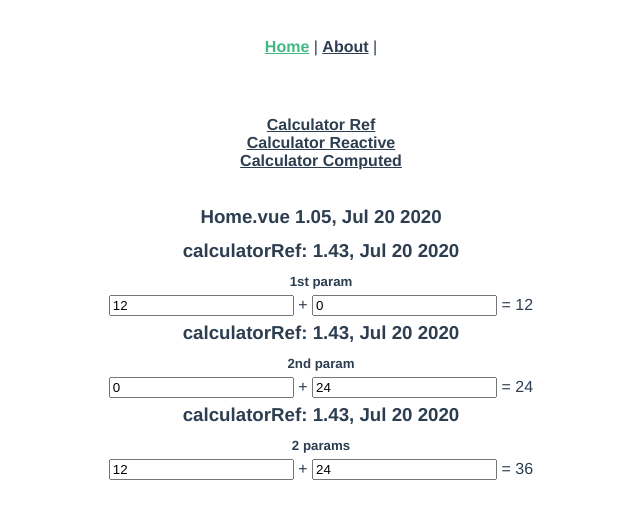
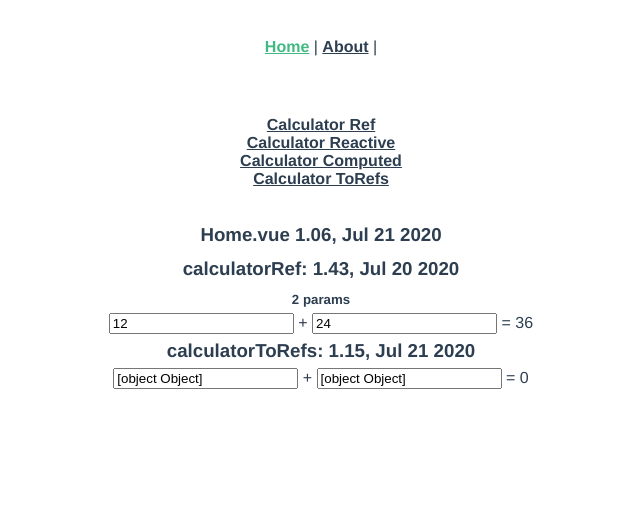
Before and after one commit to yves40/Vue3-Composition, a Vue app: page / in a window 1280 px wide. Shown: the top 518 px of the page, without its empty margins (319-959 px from the left). Built offline with nearby package versions, Linux system fonts and the light colour scheme.

Commit message:
Almost OK

```diff
--- a/src/App.vue
+++ b/src/App.vue
@@ -9,6 +9,7 @@
       <router-link :to="{name: 'calcref',      params: { preset1: 12, preset2: 87}}">Calculator Ref</router-link><br>
       <router-link :to="{name: 'calcreactive', params: { preset1: 98, preset2: 1 }}">Calculator Reactive</router-link><br>
       <router-link :to="{name: 'calccomputed', params: { preset1: 1, preset2: 98 }}">Calculator Computed</router-link><br>
+      <router-link :to="{name: 'calctorefs',   params: { preset1: 99, preset2: 99 }}">Calculator ToRefs</router-link><br>
     </div>
     <router-view/>
   </div>
--- a/src/router/index.js
+++ b/src/router/index.js
@@ -3,12 +3,14 @@ import Home from '../views/Home.vue'
 import calculatorRef from "../views/calculatorRef"
 import calculatorReactive from "../views/calculatorReactive"
 import calculatorComputed from "../views/calculatorComputed"
+import calculatorToRefs from "../views/calculatorToRefs"
 
 const routes = [
   { path: '/', name: 'Home',component: Home },
   { path: '/calcref', name: 'calcref',           component: calculatorRef, props: true},
   { path: '/calcreactive', name: 'calcreactive', component: calculatorReactive, props: true},
   { path: '/calccomputed', name: 'calccomputed', component: calculatorComputed, props: true},
+  { path: '/calctorefs', name: 'calctorefs', component: calculatorToRefs, props: true},
   { path: '/about',name: 'About', component: () => import(/* webpackChunkName: "about" */ '../views/About.vue')}
 ]
 
--- a/src/views/Home.vue
+++ b/src/views/Home.vue
@@ -1,28 +1,28 @@
 <template>
   <div class="home">
     <h3>{{Version}}</h3>
-    <calculatorRef msg="1st param" preset1="12"/>
-    <calculatorRef msg="2nd param" preset2="24"/>
     <calculatorRef msg="2 params" preset1= "12" preset2="24"/>
+    <calculatorToRefs/>
   </div>
 </template>
 
 <script>
 // @ is an alias to /src
-import HelloWorld from '@/components/HelloWorld.vue'
-import calculatorRef from '@/views/calculatorRef.vue'
+import HelloWorld from '@/components/HelloWorld'
+import calculatorRef from '@/views/calculatorRef'
+import calculatorToRefs from './calculatorToRefs'
 
 export default {
   name: 'Home',
   components: {
     HelloWorld,
-    calculatorRef
+    calculatorRef,
+    calculatorToRefs
   },
   setup() {
-    const Version = 'Home.vue 1.05, Jul 20 2020'
-    const HelloMessage = 'Message for HelloWorld: 1.00, Jul 12 2020'
+    const Version = 'Home.vue 1.06, Jul 21 2020'
 
-    return { Version, HelloMessage };
+    return { Version };
   }
 }
 </script>
--- a/src/views/calculatorToRefs.vue
+++ b/src/views/calculatorToRefs.vue
@@ -2,11 +2,11 @@
   <div class="calculator">
     <h3>{{Version}}</h3>
     <form class="calc-form">
-      <input type="text" class="field" v-model="num1"  maxlength="2"/>
+      <input type="text" class="field" v-model="dummy.num1"  maxlength="2"/>
       <span class="operator"> + </span>
-      <input type="text" class="field" v-model="num2"  maxlength="2"/>
+      <input type="text" class="field" v-model="dummy.num2"  maxlength="2"/>
       <span class="operator"> = </span>
-      <span class="result">{{result}}</span>
+      <span class="result">{{dummy.result}}</span>
     </form>
   </div>
 </template>
@@ -25,13 +25,40 @@ function useCalculator() {
 }
 
 export default {
-  name: 'calculatorTorefs',
-  setup() {
-    let Version = 'calculatorToRefs: 1.03, Jul 03 2020'
-    let { num1, num2, result } = useCalculator();
+  props: {
+    preset1: String,
+    preset2: String,
+  },
+  name: 'calculatorToRefs',
+  setup(props) {
+    console.log(JSON.stringify(props))
+    let Version = 'calculatorToRefs: 1.15, Jul 21 2020'
+    let dummy = {
+      num1: 0,
+      num2: 0,
+      result: 0
+    }
+
+    if(!isNaN(parseInt(props.preset1))) {
+       dummy.num1 = parseInt(props.preset1);
+    }
+    else {
+       dummy.num1 = 0;
+    }
+    if(!isNaN(parseInt(props.preset2))) {
+       dummy.num2 = parseInt(props.preset2);
+    }
+    else {
+       dummy.num2 = 0;
+    }
+    dummy.result = dummy.num1 + dummy.num2;
+    console.log(JSON.stringify(dummy))
+
+    // let { num1, num2, result } = useCalculator();
+    dummy = useCalculator();
     return {
       Version,
-      num1, num2, result
+      dummy
     }
   }
 }
```
